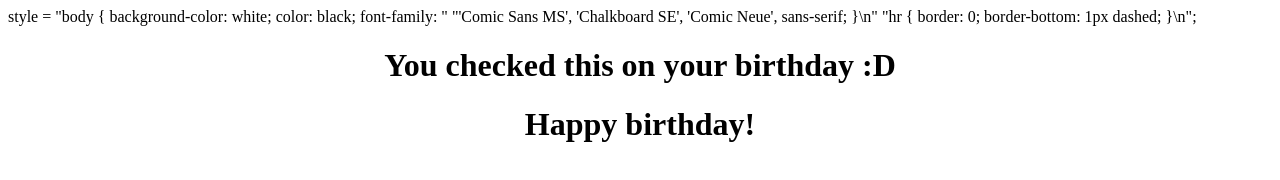
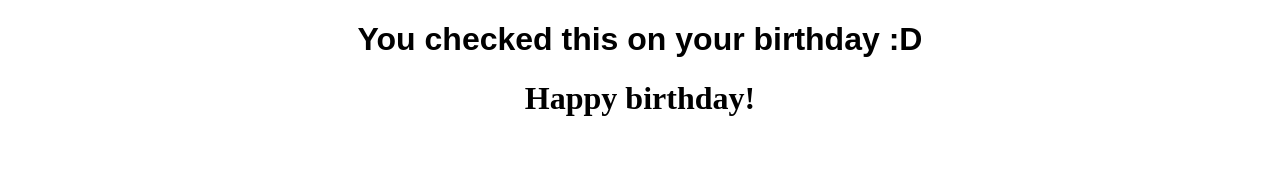
Before and after one commit to GamerLikeGamer/GamerLikeGamer.github.io, a plain HTML site: page index.html in a window 1280 px wide. Drawn offline with Linux system fonts and the light colour scheme.

Commit message:
Update index.html

```diff
--- a/index.html
+++ b/index.html
@@ -2,11 +2,7 @@
 <html>
 <body>
 
-  style = "body { background-color: white; color: black; font-family: "
-    "'Comic Sans MS', 'Chalkboard SE', 'Comic Neue', sans-serif; }\n"
-    "hr { border: 0; border-bottom: 1px dashed; }\n";
-
-<center><h1 id="dateText1"></h1></center>
+<center><h1 style="font-family: Arial" id="dateText1"></h1></center>
 <center><h1 id="dateText2"></h1></center>
 
 <script>
```
